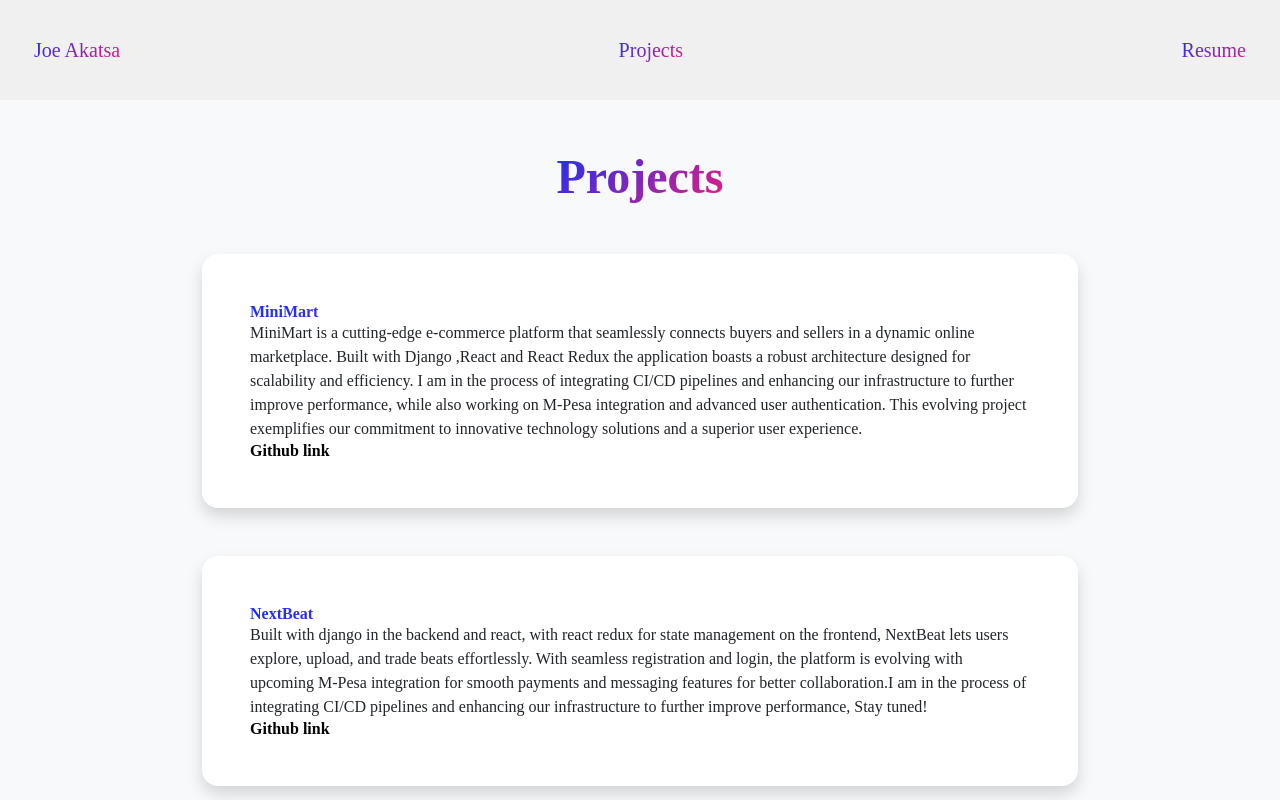
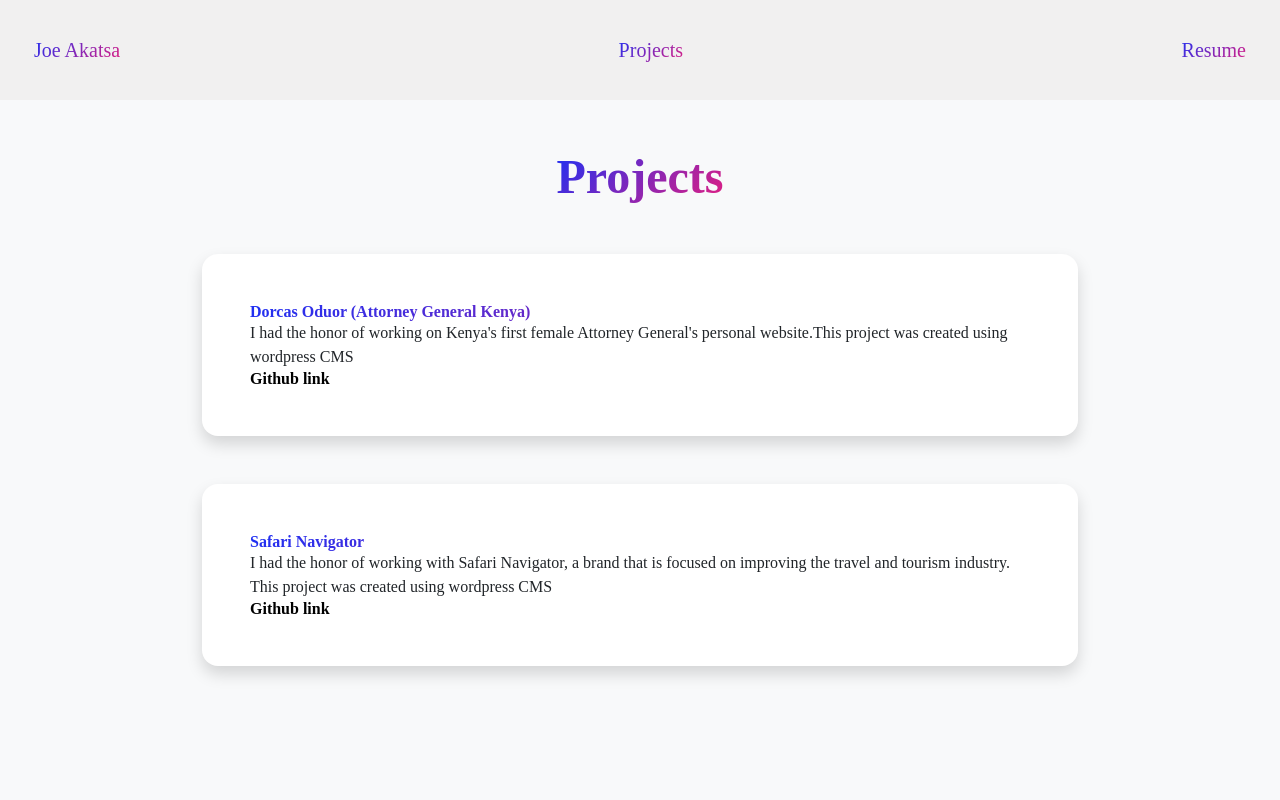
Before and after one commit to jakatsa/myportfolio, a React (Vite) app: page /Projects in a window 1280 px wide. Shown: the top 800 px of the page. Built offline with nearby package versions, Linux system fonts and the light colour scheme.

Commit message:
projects card update

```diff
--- a/src/components/Projects.jsx
+++ b/src/components/Projects.jsx
@@ -12,7 +12,7 @@ export const Projects = () => {
               </h1>
             </div>
             <div className="row gx-5 justify-content-center">
-              <ProjectCard
+              {/* <ProjectCard
                 title="MiniMart"
                 description="MiniMart is a cutting-edge e-commerce platform that seamlessly connects buyers and sellers in a dynamic online marketplace. Built with Django ,React and React Redux the application boasts a robust architecture designed for scalability and efficiency. I am in the process of integrating CI/CD pipelines and enhancing our infrastructure to further improve performance, while also working on M-Pesa integration and advanced user authentication. This evolving project exemplifies our commitment to innovative technology solutions and a superior user experience."
                 liveLink="https://miniecommfrontend.vercel.app/"
@@ -23,7 +23,7 @@ export const Projects = () => {
                 description="Built with django in the backend and react, with react redux for state management  on the frontend, NextBeat lets users explore, upload, and trade beats effortlessly. With seamless registration and login, the platform is evolving with upcoming M-Pesa integration for smooth payments and messaging features for better collaboration.I am in the process of integrating CI/CD pipelines and enhancing our infrastructure to further improve performance, Stay tuned! "
                 liveLink="https://nextbeatfrontend.onrender.com/"
                 githubLink="https://github.com/jakatsa/NextBeatFrontEnd"
-              />
+              /> */}
 
               <ProjectCard
                 title="Dorcas Oduor (Attorney General Kenya)"
@@ -105,7 +105,7 @@ export const Projects = () => {
                 description="This project basically covers the fundamentals of JavaScript such as manipulation of the DOM."
                 liveLink="https://cqvtkluh62xbo7adaiqcba.on.drv.tw/www.TODOLIST.com/"
               /> */}
-              {/* Add more ProjectCard components for other projects */}
+
             </div>
           </div>
         </section>
```
